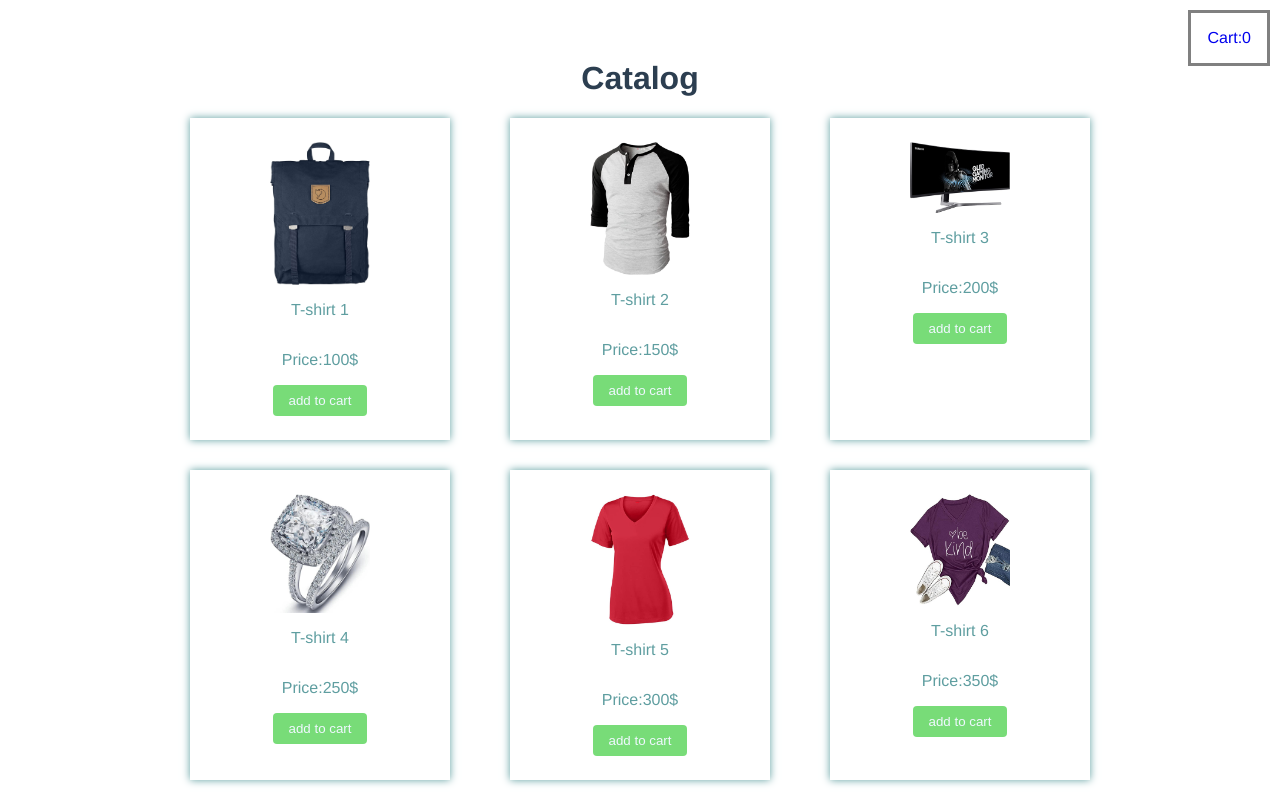
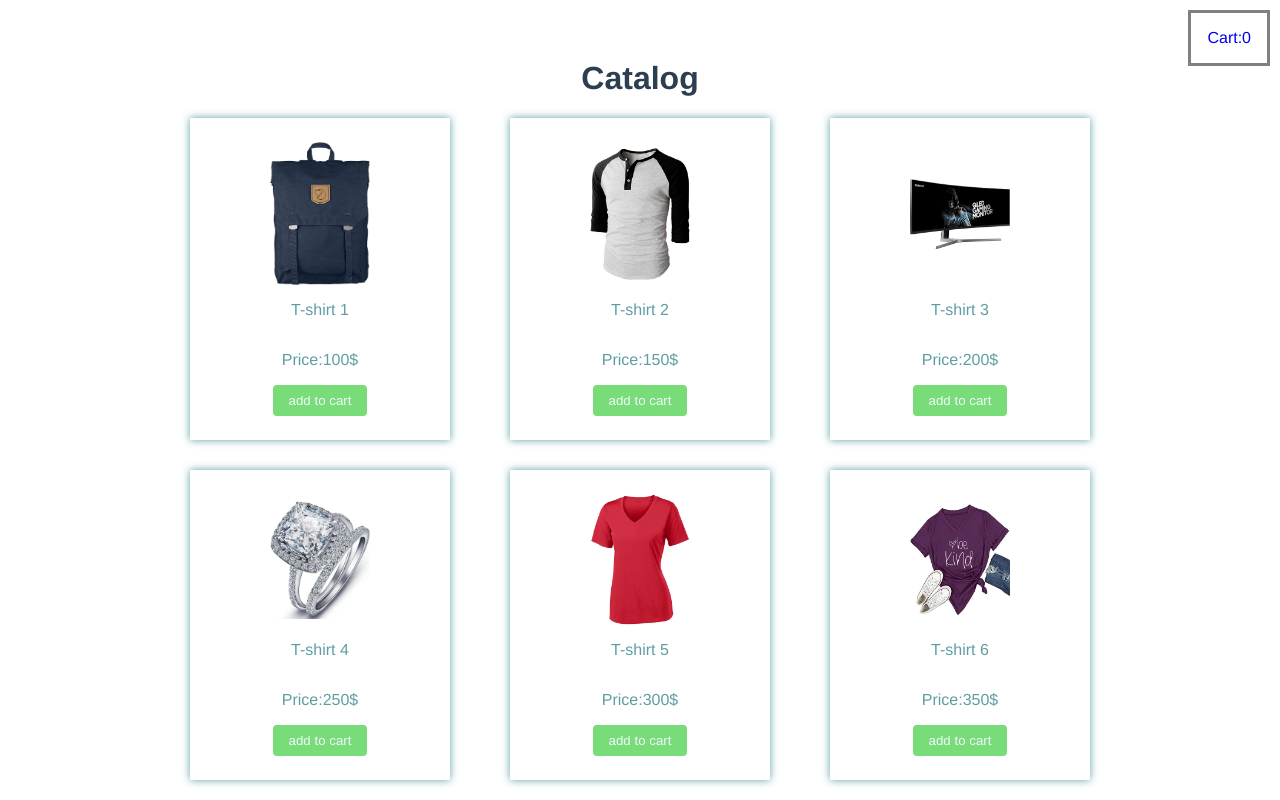
Before and after one commit to Mariia2509/ITMO_WebDev_2022_ProductList, a Vue app in the folder tutorial_online_shop/: page / in a window 1280 px wide. Built offline with nearby package versions, Linux system fonts and the light colour scheme; data requests are answered from the project's data file.

Commit message:
Настроить динамику кнопок Добавить стили для кнопок каталога

```diff
--- a/tutorial_online_shop/src/components/v-cart-item.vue
+++ b/tutorial_online_shop/src/components/v-cart-item.vue
@@ -41,7 +41,7 @@ export default {
       this.$emit('increase')
     },
     deleteFromCart() {
-      this.$emit('deleteFromCart')
+      this.$emit('deleteFromCart', this.cart_item_data.article)
     }
   },
   mounted() {
--- a/tutorial_online_shop/src/components/v-cart.vue
+++ b/tutorial_online_shop/src/components/v-cart.vue
@@ -9,7 +9,7 @@
     v-for="(item, index) in CART"
     :key="item.article"
     :cart_item_data="item"
-    @deleteFromCart="deleteFromCart(index)"
+    @deleteFromCart="deleteFromCart"
     @increase="increase(index)"
     @decrease="decrease(index)"
   />
@@ -54,18 +54,6 @@ export default {
       }
       return result
     }
-  //   cartTotalCost(){
-  //     let result = []
-  //
-  //     for (let item of this.cart_data) {
-  //       result.push (item.price * item.quantity);
-  //     }
-  //       result = result.reduce(function (sum, el) {
-  //       return result = sum + el
-  //     })
-  //
-  //     return result;
-  //   }
   },
   methods: {
     ...mapActions([
--- a/tutorial_online_shop/src/components/v-catalog-item.vue
+++ b/tutorial_online_shop/src/components/v-catalog-item.vue
@@ -37,7 +37,6 @@ export default {
 
 <style scoped lang="scss">
 .v-catalog-item {
-  //flex-basis: 25%;
   box-shadow: 0 0 8px 0;
   color: cadetblue;
   padding: 24px;
@@ -49,6 +48,6 @@ export default {
 }
 .v-catalog-item_image{
   width: 100px;
-  margin: 0 auto;
+  margin: auto 0;
 }
 </style>
```
Also changed, not shown: tutorial_online_shop/src/components/v-catalog.vue (+0 -14 lines), tutorial_online_shop/src/vuex/store.js (+0 -16 lines).
